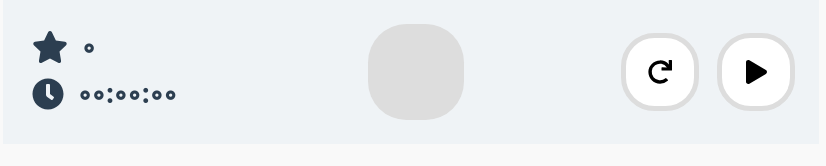
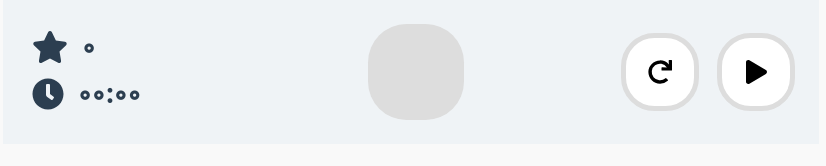
Before and after one commit to sajadhsm/word-tetris, a Vue app: page /#/game in a window 1280 px wide. Shown: the top 166 px of the page, without its empty margins (229-1055 px from the left). Built offline with nearby package versions, Linux system fonts and the light colour scheme.

Commit message:
Remove hour from game time

```diff
--- a/src/components/Game/GameHeader.vue
+++ b/src/components/Game/GameHeader.vue
@@ -76,7 +76,6 @@ export default {
     return {
       seconds: 0,
       minutes: 0,
-      hours: 0,
       newGame: true,
     };
   },
@@ -84,9 +83,8 @@ export default {
     timer() {
       const s = (this.seconds < 10) ? `0${this.seconds}` : this.seconds;
       const m = (this.minutes < 10) ? `0${this.minutes}` : this.minutes;
-      const h = (this.hours < 10) ? `0${this.hours}` : this.hours;
 
-      return `${h}:${m}:${s}`;
+      return `${m}:${s}`;
     },
   },
   // TODO: Most of code are repeated in some places
@@ -104,11 +102,6 @@ export default {
         if (this.seconds === 59) {
           this.seconds = 0;
           this.minutes += 1;
-
-          if (this.minutes === 59) {
-            this.minutes = 0;
-            this.hours += 1;
-          }
         }
       }, 1000);
 
```
